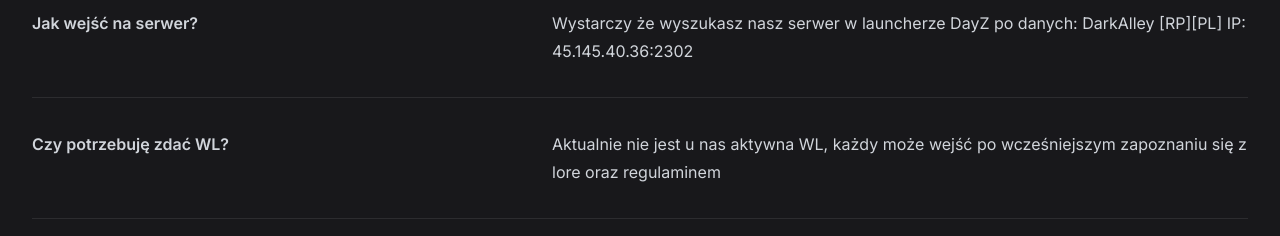
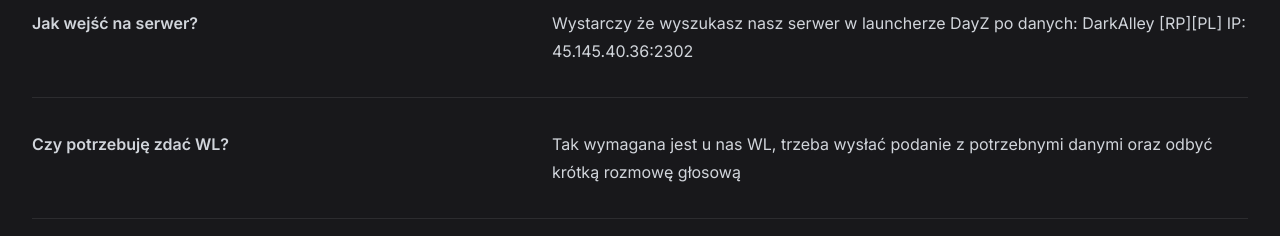
Before and after one commit to szwedzik/darkalley, a Next.js app: page /faq in a window 1280 px wide. Shown: the part 980-1216 px from the top of the page. Built offline with nearby package versions, Linux system fonts and the light colour scheme.

Commit message:
updated faq

```diff
--- a/src/app/faq/page.tsx
+++ b/src/app/faq/page.tsx
@@ -12,7 +12,7 @@ const faqs = [
     id: 2,
     question: "Czy potrzebuję zdać WL?",
     answer:
-      "Aktualnie nie jest u nas aktywna WL, każdy może wejść po wcześniejszym zapoznaniu się z lore oraz regulaminem",
+      "Tak wymagana jest u nas WL, trzeba wysłać podanie z potrzebnymi danymi oraz odbyć krótką rozmowę głosową",
   },
   {
     id: 3,
```
Also changed, not shown: 1 other file (tests, documents, lock files or other folders).
